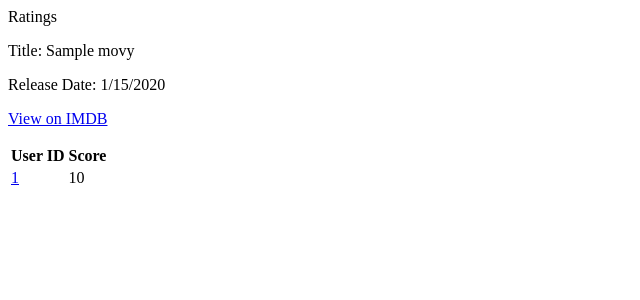
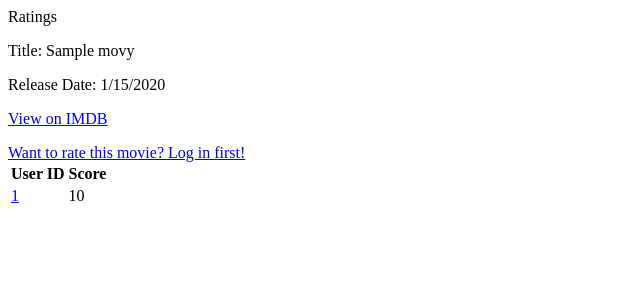
Before and after one commit to EmmaOnThursday/ratings-lab, a Flask app: page /movies/1 in a window 1280 px wide. Shown: the top 300 px of the page, without its empty margins (0-640 px from the left). Run offline with Flask 2, Linux system fonts and the light colour scheme; tables that the repository leaves empty hold one stand-in row (values such as "Sample post").

Commit message:
finished part 2; site built

```diff
--- a/server.py
+++ b/server.py
@@ -36,7 +36,6 @@ def index():
     return render_template("homepage.html", session_user_id=user_email)
 
 
-
 @app.route('/users')
 def user_list():
     """Show list of users."""
@@ -53,15 +52,7 @@ def user_details(user_id):
     # create instance of user based on user_id from url
     display_user = User.query.get(user_id)
 
-    # retrieve list of all ratings provided by user
-    users_ratings = display_user.ratings
-
-    # build list of title + score for each rating provided by user
-    rated_movies = []
-    for rating in users_ratings:
-        rated_movies.append((rating.movie.title, rating.score))
-
-    return render_template('user.html', display_user=display_user, movie_list=rated_movies)
+    return render_template('user.html', display_user=display_user)
 
 
 @app.route('/movies')
@@ -77,18 +68,37 @@ def movie_list():
 def movie_details(movie_id):
     """Show movie details."""
 
-    # instantiate Movie object based movie_id provided by URL
+    # instantiate Movie object based on movie_id provided by URL
     movie = Movie.query.get(movie_id)
 
-    # retrieve list of all ratings for movie
-    movie_ratings = movie.ratings
+    # if user is logged in, create variable from their session user id
+    session_user_id = session.get('user')
 
-    # build list of user + score for each rating
-    ratings = []
-    for rating in movie_ratings:
-        ratings.append((rating.user_id, rating.score))
+    return render_template("movie.html", movie=movie, session_user_id=session_user_id)
 
-    return render_template("movie.html", movie=movie, ratings=ratings)
+
+@app.route('/movies/<int:movie_id>/user-rating', methods=['POST'])
+def display_form(movie_id):
+
+    # extract form info
+    score = request.form.get('score')
+
+    # rating = db.session.query(Rating).filter(Rating.user_id == session['user'], Rating.movie_id == movie_id).first()
+    rating = Rating.query.filter(Rating.user_id == session['user'], Rating.movie_id == movie_id).first()
+
+    # if user has already submitted a score for this movie, then update DB
+    if rating:
+        rating.score = score
+    # else, add new rating to DB
+    else:
+        rating = Rating(user_id=session['user'], movie_id=movie_id, score=score)
+        db.session.add(rating)
+
+    db.session.commit()
+
+    flash(("Your rating of {} has been saved!").format(score))
+
+    return redirect(url_for('movie_details', movie_id=movie_id))
 
 
 @app.route('/login', methods=['GET', 'POST'])
@@ -101,12 +111,13 @@ def login():
         password  = request.form.get('password')
 
         # try to instantiate user based on email & pw provided in form
-        user = db.session.query(User).filter(User.email == email, User.password == password).all()
+        # user = db.session.query(User).filter(User.email == email, User.password == password).all()
+        user = User.query.filter(User.email == email, User.password == password).first()
 
         # if user is created, log them in & redirect to homepage
-        if user != []:
+        if user:
             flash('You were successfully logged in')
-            session['user'] = user[0].user_id
+            session['user'] = user.user_id
             return redirect(url_for('index'))
         # if user is not in DB, prompt them to try to log in again
         else:
@@ -129,7 +140,7 @@ def new_user_signup():
         age = int(request.form.get('age'))
 
         # try to instantiate user based on email from form
-        user = db.session.query(User).filter(User.email == email).all()
+        user = User.query.filter(User.email == email).all()
 
         # if user already in DB, redirect to login page
         if user != []:
--- a/templates/movie.html
+++ b/templates/movie.html
@@ -5,17 +5,25 @@
 <p>Release Date: {{ movie.released_at.month }}/{{ movie.released_at.day }}/{{ movie.released_at.year }}</p>
 <p><a href={{ movie.imdb_url }}>View on IMDB</a></p>
 
-
+{% if session_user_id %}
+    <form id="#ratings-form" display='None' method='POST' action='/movies/{{ movie.movie_id }}/user-rating'>
+        <input type='number' name='score' min = "1" max = "5">
+        <input type='submit' value="Save My Rating">
+    </form>
+{% else %}
+    <a href="/login" id="rate-movie">Want to rate this movie? Log in first!</a>
+{% endif %}
+<br>
 
 <table>
     <tr>
         <th style="text-align:left">User ID</th>
         <th style="text-align:left">Score</th>
     </tr>
-    {% for item in ratings %}
+    {% for item in movie.ratings %}
         <tr>
-            <td><a href="/users/{{ item[0] }}">{{ item[0] }}</a></td>
-            <td>{{ item[1] }}</td>
+            <td><a href="/users/{{ item.user }}">{{ item.user_id }}</a></td>
+            <td>{{ item.score }}</td>
         </tr>
     {% endfor %}
 </table>
--- a/templates/user.html
+++ b/templates/user.html
@@ -10,10 +10,10 @@
         <th style="text-align:left">Movie</th>
         <th style="text-align:left">Score</th>
     </tr>
-    {% for item in movie_list %}
+    {% for item in display_user.ratings %}
         <tr>
-            <td>{{ item[0] }}</td>
-            <td>{{ item[1] }}</td>
+            <td><a href='/movies/{{ item.movie_id }}'>{{ item.movie.title }}</a></td>
+            <td>{{ item.score }}</td>
         </tr>
     {% endfor %}
 </table>
```
